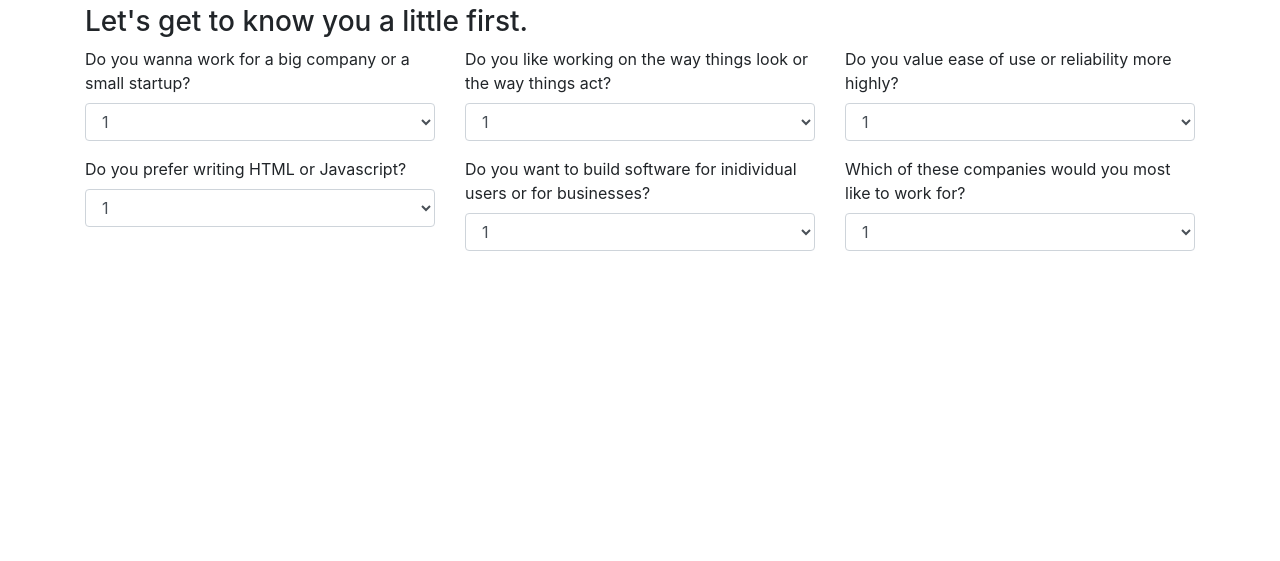
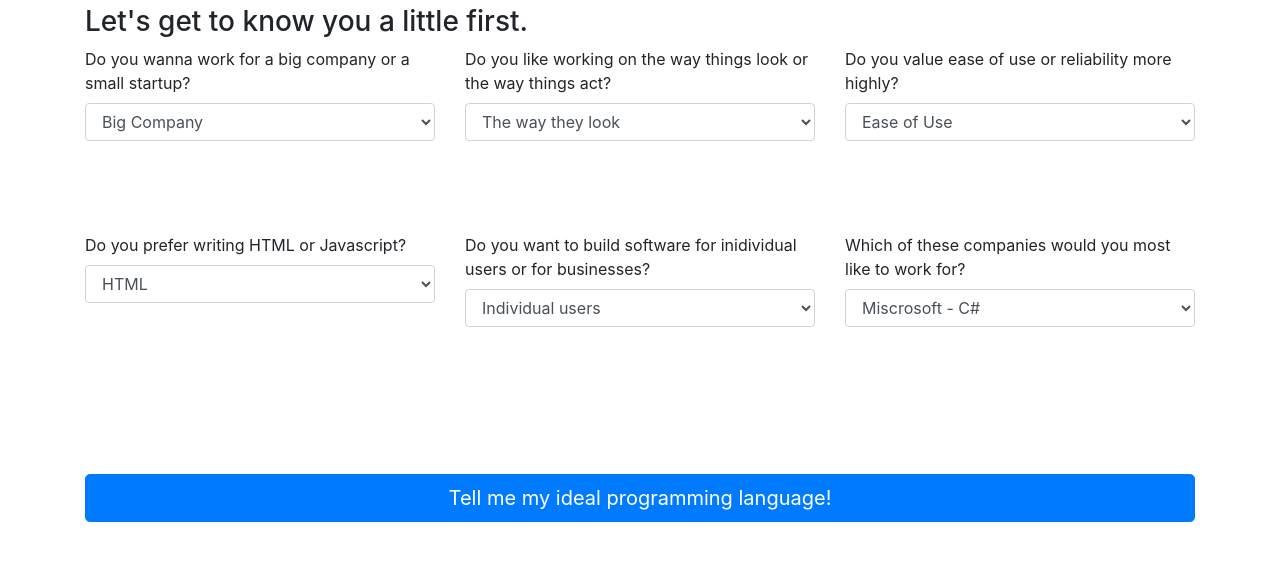
Before and after one commit to gearjosh/track_suggest, a plain HTML site: page index.html in a window 1280 px wide. Shown: the part 51-612 px from the top of the page. Drawn offline with Linux system fonts and the light colour scheme.

Commit message:
add answers to selects

```diff
--- a/css/styles.css
+++ b/css/styles.css
@@ -0,0 +1,8 @@
+.form-group {
+  height: 170px;
+  /* display: flex; */
+  /* align-items: flex-start; */
+}
+.btn-block {
+  margin-top: 5%;
+}
--- a/index.html
+++ b/index.html
@@ -17,11 +17,8 @@
           <div class="form-group">
             <label for="exampleFormControlSelect1">Do you wanna work for a big company or a small startup?</label>
             <select class="form-control" id="exampleFormControlSelect1">
-              <option>1</option>
-              <option>2</option>
-              <option>3</option>
-              <option>4</option>
-              <option>5</option>
+              <option>Big Company</option>
+              <option>Small Company</option>
             </select>
           </div>
         </div>
@@ -29,11 +26,8 @@
           <div class="form-group">
             <label for="exampleFormControlSelect1">Do you like working on the way things look or the way things act? </label>
             <select class="form-control" id="exampleFormControlSelect1">
-              <option>1</option>
-              <option>2</option>
-              <option>3</option>
-              <option>4</option>
-              <option>5</option>
+              <option>The way they look</option>
+              <option>The way they act</option>
             </select>
           </div>
         </div>
@@ -41,11 +35,8 @@
           <div class="form-group">
             <label for="exampleFormControlSelect1">Do you value ease of use or reliability more highly?</label>
             <select class="form-control" id="exampleFormControlSelect1">
-              <option>1</option>
-              <option>2</option>
-              <option>3</option>
-              <option>4</option>
-              <option>5</option>
+              <option>Ease of Use</option>
+              <option>Reliability</option>
             </select>
           </div>
         </div>
@@ -55,11 +46,8 @@
           <div class="form-group">
             <label for="exampleFormControlSelect1">Do you prefer writing HTML or Javascript?</label>
             <select class="form-control" id="exampleFormControlSelect1">
-              <option>1</option>
-              <option>2</option>
-              <option>3</option>
-              <option>4</option>
-              <option>5</option>
+              <option>HTML</option>
+              <option>Javascript</option>
             </select>
           </div>
         </div>
@@ -67,11 +55,8 @@
           <div class="form-group">
             <label for="exampleFormControlSelect1">Do you want to build software for inidividual users or for businesses?</label>
             <select class="form-control" id="exampleFormControlSelect1">
-              <option>1</option>
-              <option>2</option>
-              <option>3</option>
-              <option>4</option>
-              <option>5</option>
+              <option>Individual users</option>
+              <option>Businesses</option>
             </select>
           </div>
         </div>
@@ -79,15 +64,20 @@
           <div class="form-group">
             <label for="exampleFormControlSelect1">Which of these companies would you most like to work for?</label>
             <select class="form-control" id="exampleFormControlSelect1">
-              <option>1</option>
-              <option>2</option>
-              <option>3</option>
-              <option>4</option>
-              <option>5</option>
+              <option>Miscrosoft - C#</option>
+              <option>Netflix - React</option>
+              <option>Airbnb - Ruby</option>
+              <option>Dropbox - React</option>
+              <option>Blizzard - C#</option>
+              <option>Soundcloud - Ruby</option>
+              <option>Instagram - React</option>
+              <option>Kickstarter - Ruby</option>
             </select>
           </div>
         </div>
       </div> <!--row2 end-->
+      <button type="button" class="btn btn-primary btn-lg btn-block">Tell me my ideal programming language!</button>
+
     </div> <!--container end-->
   </body>
 </html>
--- a/js/scripts.js
+++ b/js/scripts.js
@@ -0,0 +1,7 @@
+$(document).ready(function() {
+  var ruby = 0
+  var react = 0
+  var cSharp = 0
+
+
+});
```
